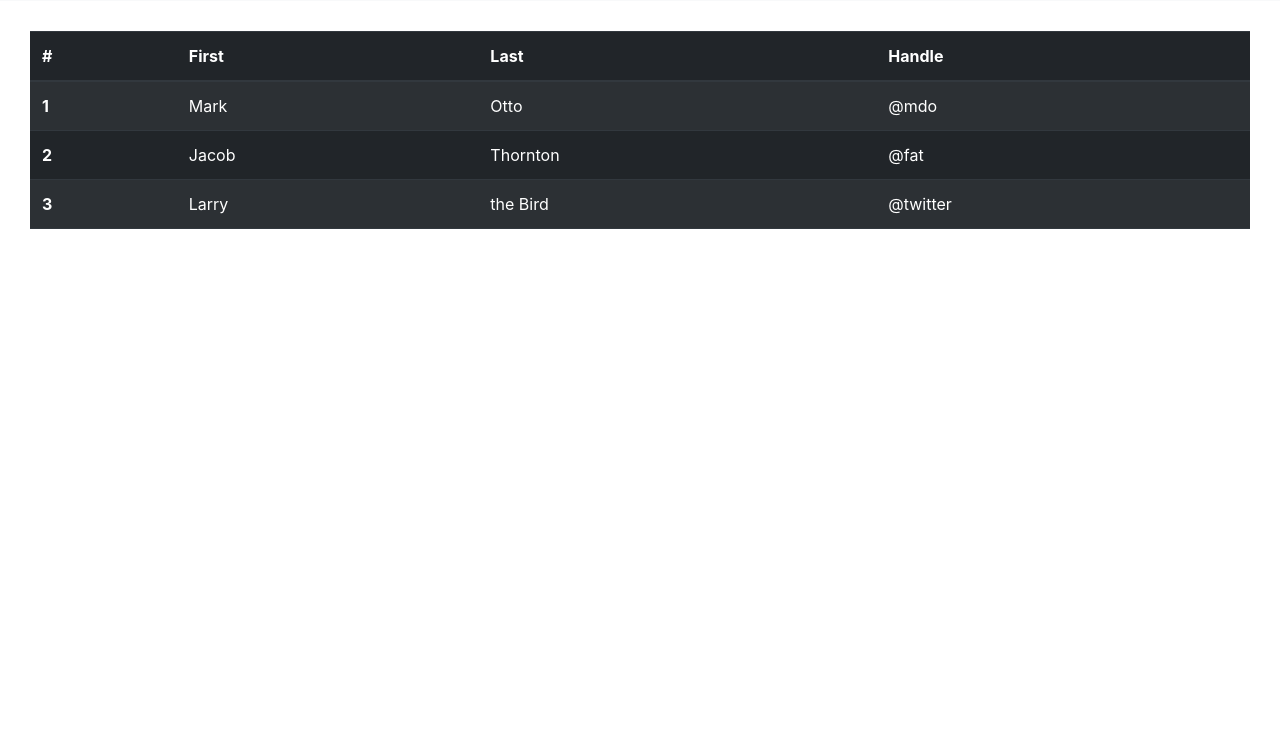
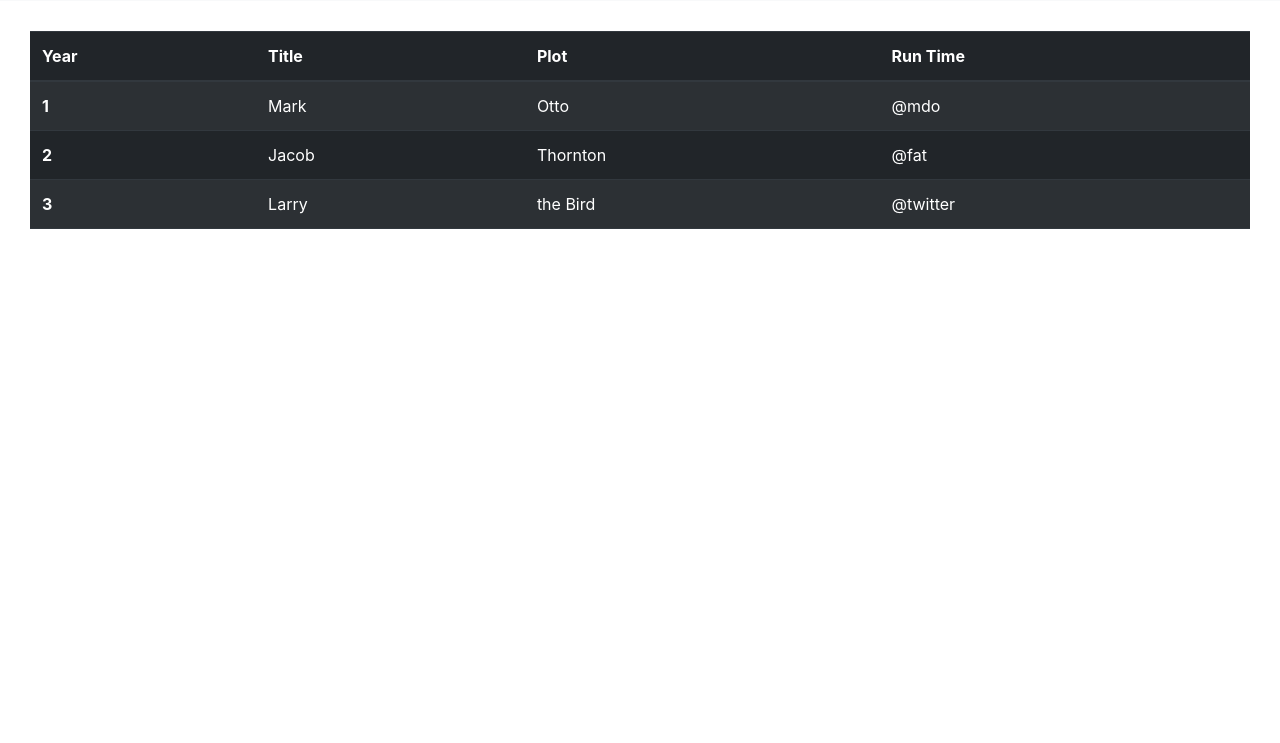
Before and after one commit to alokrathava/web422_assignment_two, a plain HTML site: page index.html in a window 1280 px wide. Shown: the part 57-800 px from the top of the page. Drawn offline with nearby package versions, Linux system fonts and the light colour scheme.

```diff
--- a/index.html
+++ b/index.html
@@ -38,10 +38,10 @@
     <table class="table table-striped table-dark table-hover">
         <thead>
         <tr>
-            <th scope="col">#</th>
-            <th scope="col">First</th>
-            <th scope="col">Last</th>
-            <th scope="col">Handle</th>
+            <th scope="col">Year</th>
+            <th scope="col">Title</th>
+            <th scope="col">Plot</th>
+            <th scope="col">Run Time</th>
         </tr>
         </thead>
         <tbody>
```
